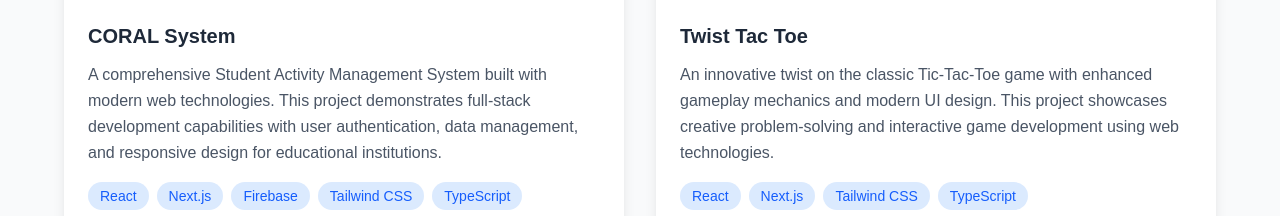
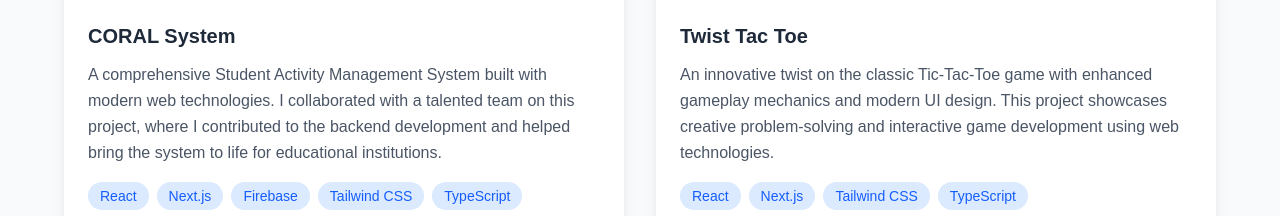
Before and after one commit to xy-real/xy-real-portfolio, a Next.js app: page / in a window 1280 px wide. Shown: the part 1984-2200 px from the top of the page. Built offline with nearby package versions, Linux system fonts and the light colour scheme.

Commit message:
Updated the project summary and description of CORAL

```diff
--- a/src/components/Projects.tsx
+++ b/src/components/Projects.tsx
@@ -18,7 +18,7 @@ const projects: Project[] = [
   {
     id: 1,
     title: "CORAL System",
-    description: "A comprehensive Student Activity Management System built with modern web technologies. This project demonstrates full-stack development capabilities with user authentication, data management, and responsive design for educational institutions.",
+    description: "A comprehensive Student Activity Management System built with modern web technologies. I collaborated with a talented team on this project, where I contributed to the backend development and helped bring the system to life for educational institutions.",
     technologies: ["React", "Next.js", "Firebase", "Tailwind CSS", "TypeScript"],
     githubUrl: "https://github.com/SSKiyan25/sams-dev",
     liveUrl: "https://checka-org.vercel.app",
```
